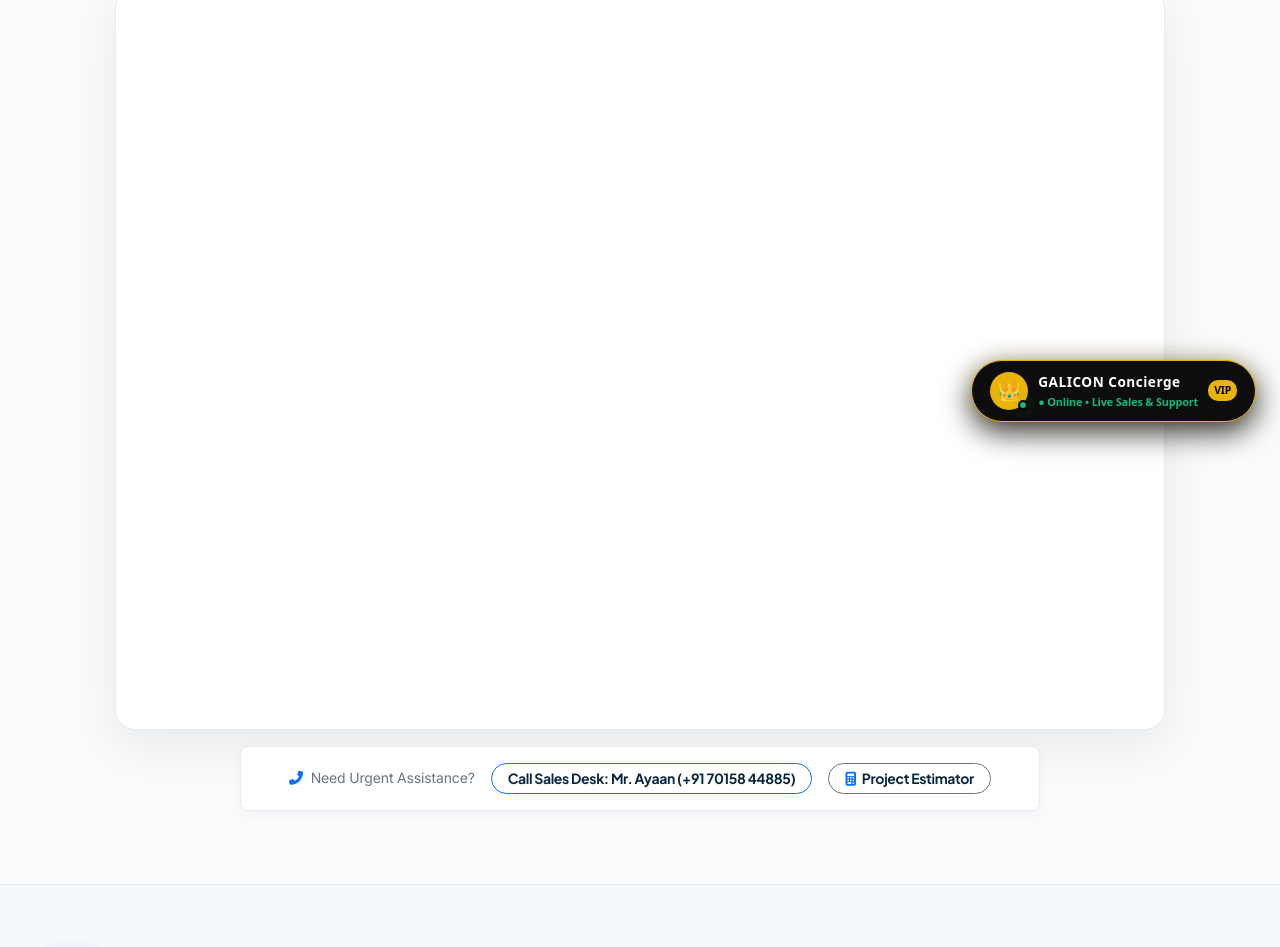
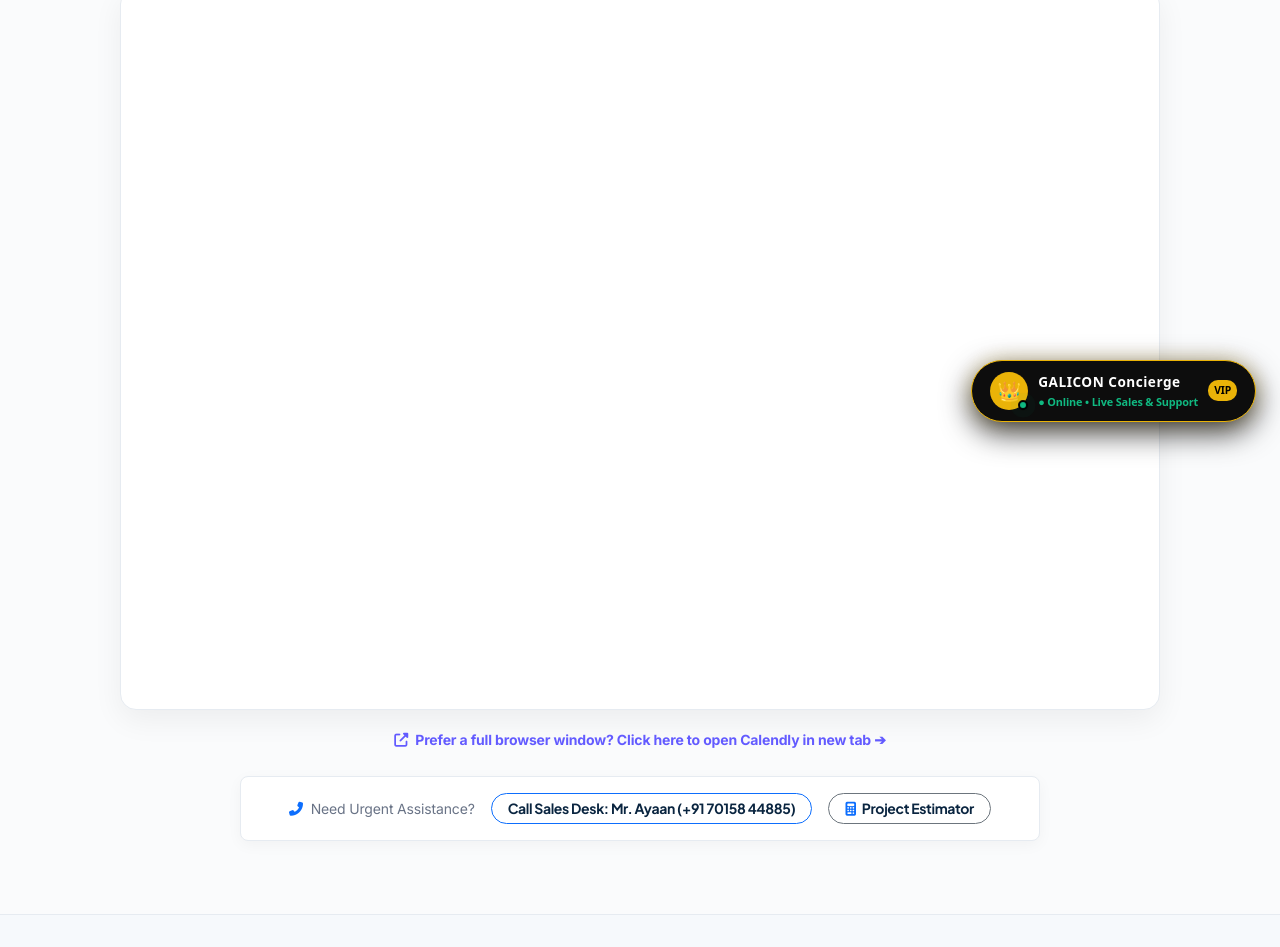
Before and after one commit to ismailkazia302-bot/samrat-global, a website: page meet.html in a window 1280 px wide. Shown: the part 354-1301 px from the top of the page. Drawn offline with nearby package versions, Linux system fonts and the light colour scheme; a script that the page names is missing.

Commit message:
fix(calendly): remove squished parameter, fix container height to 720px/920px mobile, add direct fallback link

```diff
--- a/meet.html
+++ b/meet.html
@@ -65,12 +65,12 @@
     .calendly-card-wrapper {
       background: #FFFFFF;
       border: 1px solid #E6EBF1;
-      border-radius: 20px;
-      box-shadow: 0 15px 50px rgba(0,0,0,0.08);
-      max-width: 1050px;
-      margin: 0 auto 50px;
+      border-radius: 16px;
+      box-shadow: 0 10px 30px rgba(0,0,0,0.06);
+      max-width: 1040px;
+      margin: 0 auto 25px;
       overflow: hidden;
-      padding: 10px;
+      min-height: 700px;
     }
 
     .calendly-inline-widget {
@@ -78,19 +78,17 @@
       min-width: 320px !important;
       height: 720px !important;
       border: none !important;
-      border-radius: 14px;
     }
 
     @media (max-width: 768px) {
       .hero-meet { padding: 25px 10px 15px; }
       .hero-meet h1 { font-size: 1.65rem; }
       .calendly-card-wrapper {
-        border-radius: 14px;
-        border-width: 1px;
-        padding: 4px;
+        border-radius: 12px;
+        min-height: 920px;
       }
       .calendly-inline-widget {
-        height: 680px !important;
+        height: 920px !important;
       }
     }
 
@@ -146,9 +144,15 @@
     <!-- DIRECT CALENDLY EMBED CARD (ZERO DUPLICATE FORM) -->
     <div class="calendly-card-wrapper my-3">
       <!-- Calendly inline widget begin -->
-      <div class="calendly-inline-widget" data-url="https://calendly.com/ismailkazia302/30min?hide_landing_page_details=1&hide_gdpr_banner=1&background_color=ffffff&text_color=0a2540&primary_color=635bff"></div>
+      <div class="calendly-inline-widget" data-url="https://calendly.com/ismailkazia302/30min?hide_gdpr_banner=1&background_color=ffffff&text_color=0a2540&primary_color=635bff" style="min-width:320px;height:720px;"></div>
       <script type="text/javascript" src="https://assets.calendly.com/assets/external/widget.js" async></script>
       <!-- Calendly inline widget end -->
+    </div>
+
+    <div class="text-center mb-4">
+      <a href="https://calendly.com/ismailkazia302/30min" target="_blank" rel="noopener" class="text-decoration-none small fw-bold" style="color:#635BFF;">
+        <i class="fas fa-external-link-alt me-1"></i> Prefer a full browser window? Click here to open Calendly in new tab ➔
+      </a>
     </div>
 
     <!-- Direct Sales Desk Assistance Strip -->
```
